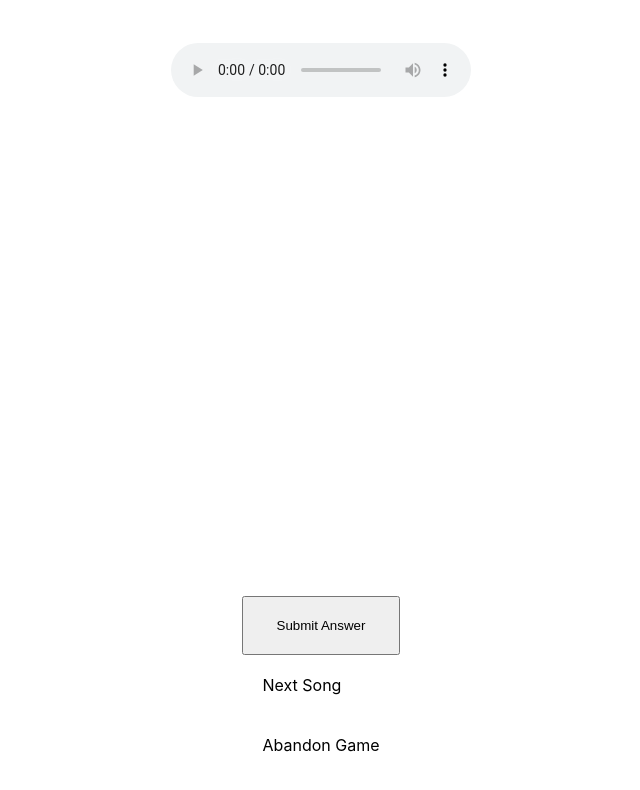
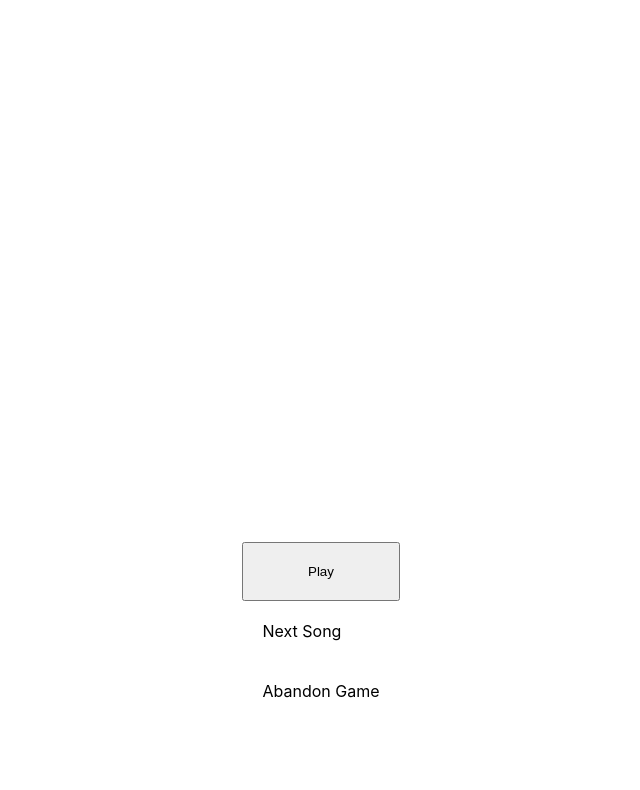
Before and after one commit to macgirl212/know-the-lyrics, a Next.js app: page /game in a window 1280 px wide. Shown: the top 790 px of the page, without its empty margins (319-959 px from the left). Built offline with nearby package versions, Linux system fonts and the light colour scheme; no server answers; the database is empty.

Commit message:
refined audio controls

```diff
--- a/pages/game.tsx
+++ b/pages/game.tsx
@@ -1,6 +1,6 @@
 import type { NextPage } from 'next';
 import Link from 'next/link';
-import { useEffect, useState } from 'react';
+import { useEffect, useState, useRef } from 'react';
 import { getOneSong } from '../controllers/getSongs';
 import styles from '../styles/Game.module.scss';
 
@@ -22,7 +22,10 @@ const Game: NextPage = () => {
 	const [lyricIndex, setLyricIndex] = useState<number>(0);
 	const [userInput, setUserInput] = useState<string>('');
 
+	const [isEndOfSong, setIsEndOfSong] = useState<boolean>(false);
 	const [isPlaying, setIsPlaying] = useState<boolean>(false);
+
+	const audioRef = useRef(new Audio());
 
 	useEffect(() => {
 		// initial setup for current song
@@ -67,6 +70,15 @@ const Game: NextPage = () => {
 		lyrics.splice(lastLineIndex, 1, blankLyrics);
 	};
 
+	const togglePlay = () => {
+		if (isPlaying) {
+			audioRef.current.pause();
+		} else {
+			audioRef.current.play();
+		}
+		setIsPlaying(!isPlaying);
+	};
+
 	const timeUpdate = (e: any) => {
 		const currentTime = e.target.currentTime;
 
@@ -76,9 +88,11 @@ const Game: NextPage = () => {
 			setLyricIndex(lyricIndex + 1);
 		}
 
-		if (currentTime > timestamps[lyrics.length - 1]) {
+		// pauses the music at the last lyric
+		if (currentTime > timestamps[lyrics.length - 1] + 1) {
+			setIsEndOfSong(true);
 			setIsPlaying(false);
-			console.log('last line');
+			audioRef.current.pause();
 		}
 	};
 
@@ -114,7 +128,7 @@ const Game: NextPage = () => {
 					setIsPlaying(true);
 				}}
 				onTimeUpdate={(e) => timeUpdate(e)}
-				controls
+				ref={audioRef}
 			/>
 			{isAnswerToFill ? (
 				<div className={styles.inputDiv}>
@@ -146,9 +160,15 @@ const Game: NextPage = () => {
 				</>
 			)}
 			<div className={styles.gameButtonsDiv}>
-				<button className={styles.gameButtons} onClick={revealAnswer}>
-					Submit Answer
-				</button>
+				{isEndOfSong ? (
+					<button className={styles.gameButtons} onClick={revealAnswer}>
+						Submit Answer
+					</button>
+				) : (
+					<button className={styles.gameButtons} onClick={togglePlay}>
+						{isPlaying ? 'Pause' : 'Play'}
+					</button>
+				)}
 				<Link href="/select">
 					<a className={styles.gameButtons}>Next Song</a>
 				</Link>
```
